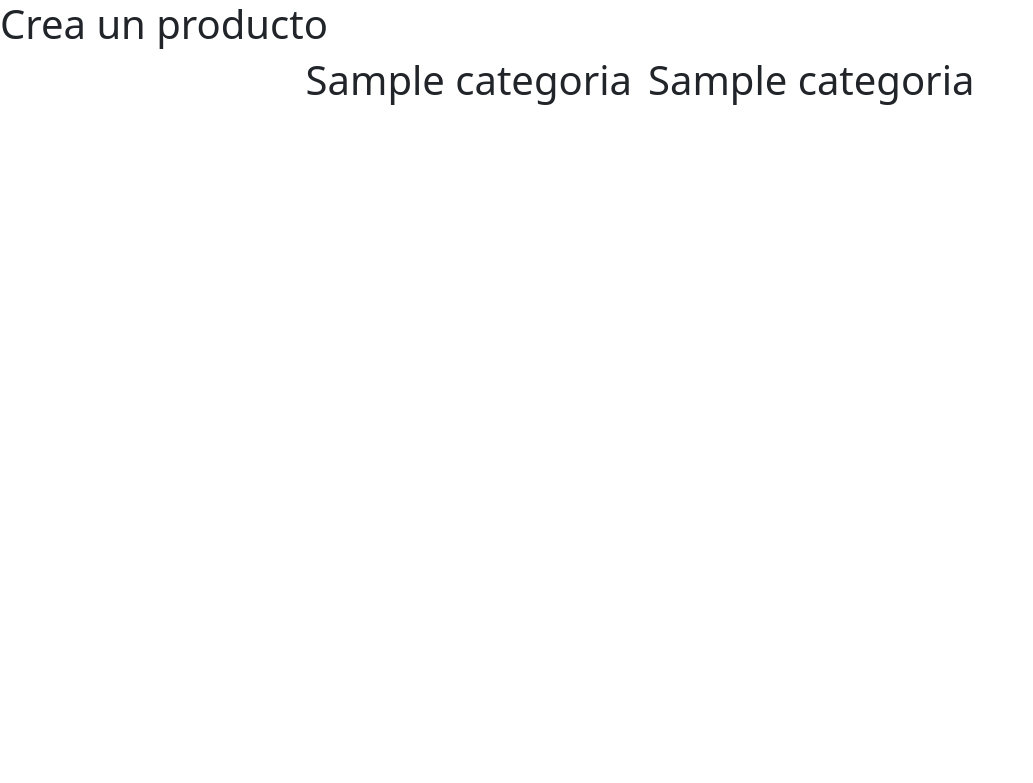
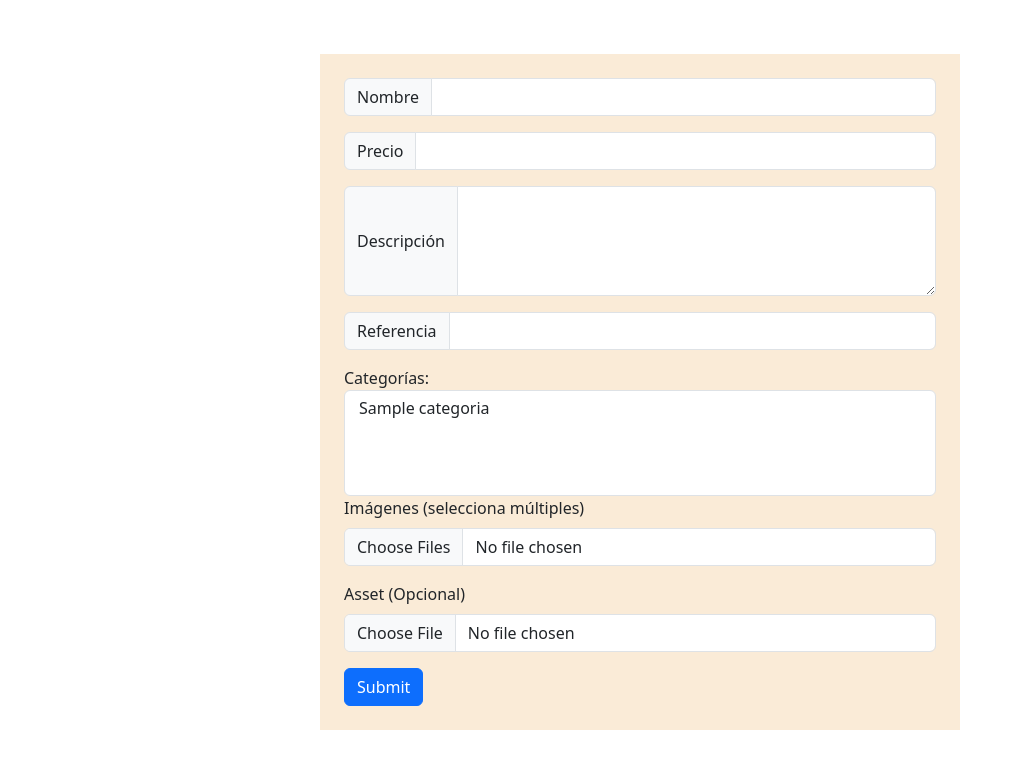
Before and after one commit to Dannkol/PruebaTecnicaFacilPost, a Flask app: template app/Create/templates/crear_producto.html in a window 1280 px wide. Shown: the top 783 px of the page, without its empty margins (0-1033 px from the left). Run offline with Flask 3, Linux system fonts and the light colour scheme; the template is opened without the code that fills it: most values are stand-ins (such as "Sample title", 1, 10 or a date in 2020); some libraries are stand-ins or nearby versions.

Commit message:
feat: :zap: Modulo creacion de producto
@Dannkol

```diff
--- a/app/Create/templates/crear_producto.html
+++ b/app/Create/templates/crear_producto.html
@@ -1,31 +1,145 @@
 <!DOCTYPE html>
 <html lang="en">
   <head>
-    <meta charset="utf-8" />
-    <meta name="viewport" content="width=device-width, initial-scale=1" />
-    <title>Bootstrap demo</title>
+    <meta charset="UTF-8" />
+    <meta name="viewport" content="width=device-width, initial-scale=1.0" />
+    <title>Agregar Producto</title>
     <link
       href="https://cdn.jsdelivr.net/npm/bootstrap@5.3.2/dist/css/bootstrap.min.css"
       rel="stylesheet"
       integrity="sha384-T3c6CoIi6uLrA9TneNEoa7RxnatzjcDSCmG1MXxSR1GAsXEV/Dwwykc2MPK8M2HN"
       crossorigin="anonymous"
     />
-    <script
-      type="module"
-      src="https://ajax.googleapis.com/ajax/libs/model-viewer/3.3.0/model-viewer.min.js"
-    ></script>
   </head>
   <body>
-    <h1>Crea un producto</h1>
+    <div
+      class="container-fluid d-flex flex-wrap justify-content-center align-item-center flex-column gap-2"
+      style="width: 100%; height: 98vh"
+    >
+      <div
+        class="container-fluid p-4"
+        style="width: 40rem; height: auto; background-color: antiquewhite"
+      >
+        <form
+          method="post"
+          action="{{ url_for('Index_create.agregar_producto') }}"
+          enctype="multipart/form-data"
+        >
+          <div class="input-group mb-3">
+            <span
+              class="input-group-text"
+              for="nombre"
+              id="inputGroup-sizing-default"
+              >Nombre</span
+            >
+            <input
+              type="text"
+              name="nombre"
+              class="form-control"
+              required
+              aria-label="Sizing example input"
+              aria-describedby="inputGroup-sizing-default"
+            />
+          </div>
 
-    <div class="d-flex flex-wrap justify-content-center gap-3">
-      {% for Categoria in categorias %}
-      <h1> {{  Categoria }} </h1>
+          <div class="input-group mb-3">
+            <span
+              class="input-group-text"
+              for="precio"
+              id="inputGroup-sizing-default"
+              >Precio</span
+            >
+            <input
+              type="text"
+              name="precio"
+              class="form-control"
+              required
+              aria-label="Sizing example input"
+              aria-describedby="inputGroup-sizing-default"
+            />
+          </div>
 
-          <h1 id="{{ Categoria.Id }}" >{{ Categoria.NombreCategoria }} </h1>
+          <div class="input-group mb-3">
+            <span
+              class="input-group-text"
+              for="descripcion"
+              id="inputGroup-sizing-default"
+              >Descripción</span
+            >
+            <textarea
+              type="text"
+              rows="4"
+              name="descripcion"
+              class="form-control"
+              required
+              aria-label="Sizing example input"
+              aria-describedby="inputGroup-sizing-default"
+            ></textarea>
+          </div>
 
-        {% endfor %}
+          <div class="input-group mb-3">
+            <span
+              class="input-group-text"
+              for="ref"
+              id="inputGroup-sizing-default"
+              >Referencia</span
+            >
+            <input
+              type="text"
+              name="ref"
+              class="form-control"
+              required
+              aria-label="Sizing example input"
+              aria-describedby="inputGroup-sizing-default"
+            />
+          </div>
 
+          <label for="categorias">Categorías:</label>
+          <select
+            name="categorias[]"
+            class="form-select"
+            multiple
+            aria-label="Multiple select example"
+            data-bs-toggle="tooltip"
+            data-bs-placement="top"
+            data-bs-title="Usa la tecla Ctrl para selecionar multiples"
+          >
+            {% for categoria in categorias %}
+            <option value="{{ categoria.Id }}">
+              <span class="d-inline-block" tabindex="0">
+                {{ categoria.NombreCategoria }}
+              </span>
+            </option>
+            {% endfor %}
+          </select>
+
+          <div class="mb-3">
+            <label for="imagenes" class="form-label"
+              >Imágenes (selecciona múltiples)</label
+            >
+            <input
+              class="form-control"
+              type="file"
+              name="imagenes[]"
+              accept="image/*"
+              multiple
+            />
+          </div>
+
+          <div class="mb-3">
+            <label for="asset" class="form-label">Asset (Opcional)</label>
+            <input
+              class="form-control"
+              type="file"
+              name="asset[]"
+              accept="*/*"
+            />
+          </div>
+          <div class="col-12">
+            <button type="submit" class="btn btn-primary">Submit</button>
+          </div>
+        </form>
+      </div>
     </div>
 
     <script
@@ -43,5 +157,13 @@
       integrity="sha384-BBtl+eGJRgqQAUMxJ7pMwbEyER4l1g+O15P+16Ep7Q9Q+zqX6gSbd85u4mG4QzX+"
       crossorigin="anonymous"
     ></script>
+    <script>
+      const tooltipTriggerList = document.querySelectorAll(
+        '[data-bs-toggle="tooltip"]'
+      );
+      const tooltipList = [...tooltipTriggerList].map(
+        (tooltipTriggerEl) => new bootstrap.Tooltip(tooltipTriggerEl)
+      );
+    </script>
   </body>
 </html>
--- a/app/Index/templates/index.html
+++ b/app/Index/templates/index.html
@@ -22,6 +22,9 @@
 
     <div class="d-flex flex-wrap justify-content-center gap-3">
         {% for archivo in img_url %}
+        <h1>
+          {{ archivo }}
+        </h1>
         <div class="card" style="width: 18rem ; height: 350px">
           <img
             src="{{ archivo.RutaImagen }}"
--- a/app/__init__.py
+++ b/app/__init__.py
@@ -22,7 +22,7 @@ app.config.from_object(DevelopmentConfig)
 # Configuración de rutas estaticas
 app.config['TEMPLATES_AUTO_RELOAD'] = True
 app.config['ASSETS_FOLDER'] = 'assets'
-app.config['ASSETS_STATIC_FOLDER'] = 'static'
+app.config['APP_FOLDER'] = 'app'
 
 # Manejo de errores
 @app.errorhandler(404)
```
Also changed, not shown: app/Create/routes.py (+109 -2 lines).
